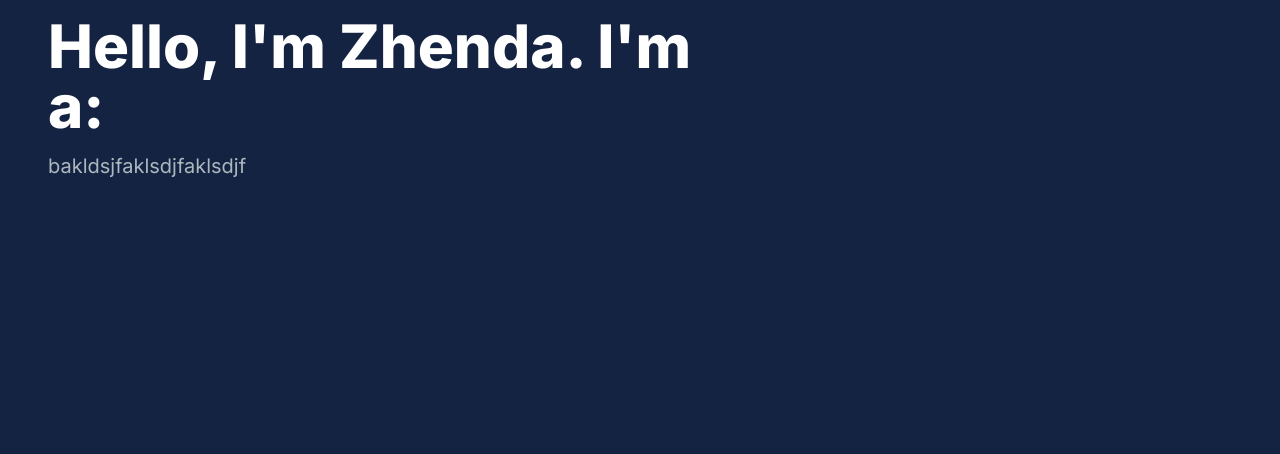
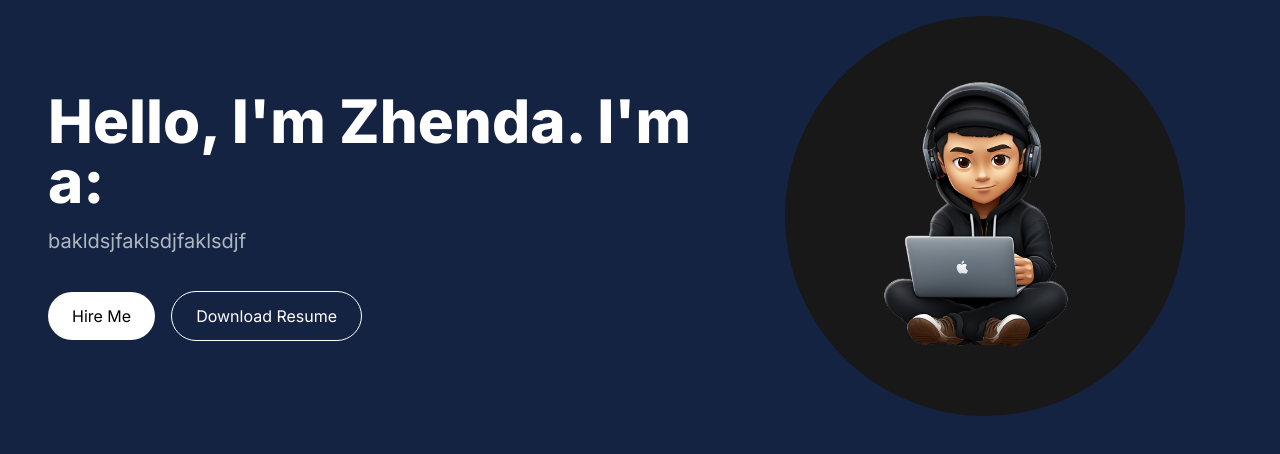
Before and after one commit to zhendahu/zhendahu.github.io, a Next.js app in the folder zhenda-portfolio/: page / in a window 1280 px wide. Shown: the top 454 px of the page. Built offline with nearby package versions, Linux system fonts and the light colour scheme.

Commit message:
Update HeroSection.jsx

```diff
--- a/zhenda-portfolio/src/app/components/HeroSection.jsx
+++ b/zhenda-portfolio/src/app/components/HeroSection.jsx
@@ -1,4 +1,5 @@
 import React from 'react'
+import Image from 'next/image'
 
 const HeroSection = () => {
   return (
@@ -8,12 +9,24 @@
               <h1 className="text-white mb-4 text-4xl lg:text-6xl font-extrabold">
                   Hello, I'm Zhenda. I'm a:
               </h1>
-              <p className="text-[#ADB7BE] text-lg lg:text-xl">
+              <p className="text-[#ADB7BE] text-lg mb-6 lg:text-xl">
                   bakldsjfaklsdjfaklsdjf
               </p>
+              <div>
+                <button className="px-6 py-3 rounded-full mr-4 bg-white hover:bg-slate-200 text-black">Hire Me</button>
+                <button className='px-6 py-3 rounded-full bg-transparent hover:bg-slate-800 text-white border border-white mt-3'>Download Resume</button>
+              </div>
             </div>
-            <div className="col-span-5">
-
+            <div className="col-span-5 place-self-center mt-4 lg:mt-0">
+              <div className='rounded-full bg-[#181818] w-[250px] h-[250px] lg:w-[400px] lg:h-[400px] relative'>
+                <Image
+                  src="/images/zhenda_memoji.png"
+                  alt="hero image"
+                  className='absolute transform -translate-x-1/2 -translate-y-1/2 top-1/2 left-1/2'
+                  width={300}
+                  height={300}
+                />
+              </div>
             </div>
         </div>
     </section>
```
